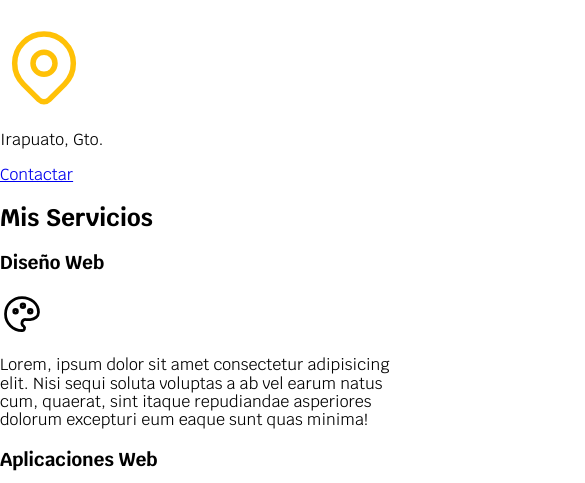
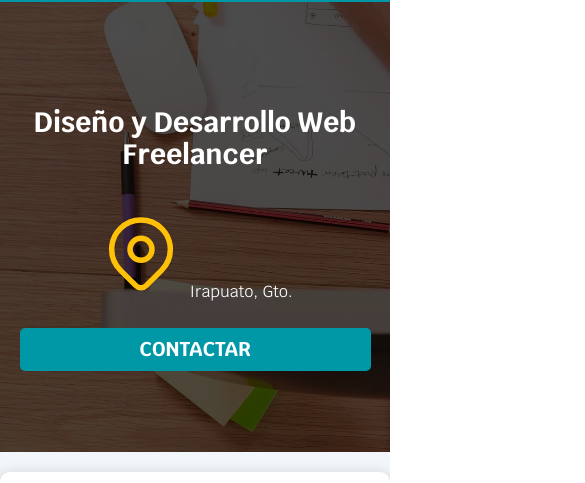
Before and after one commit to Efraska/sitio-freelancer, a plain HTML site: page index.html in a window 390 px wide. Shown: the part 265-748 px from the top of the page, 585 px wide, since content can reach past the window. Drawn offline with Linux system fonts and the light colour scheme.

Commit message:
Introduccion a Responsive Web Desing y Media Queries 35-44

```diff
--- a/css/styles.css
+++ b/css/styles.css
@@ -1,35 +1,97 @@
 :root {
   --blanco: #ffffff;
   --obscuro: #212121;
-    --primario: #FFC107;
-    --secundario: #0097A7;
+  --primario: #ffc107;
+  --secundario: #0097a7;
   --gris: #757575;
+  --grisClaro: #dfe9f3;
 }
-
+/* Globales */
 html {
   font-size: 62.5%;
+  box-sizing: border-box; /* Hack para Box Model*/
+}
+*,
+*:before,
+*:after {
+  box-sizing: inherit;
 }
 body {
   font-size: 16px; /* 1rem = 10px */
-    font-family: 'krub', sans-serif;
+  font-family: "krub", sans-serif;
+  background-image: linear-gradient(
+    to top,
+    var(--grisClaro) 0%,
+    var(--blanco) 100%
+  );
 }
-.titulo {
+
+.contenedor {
+  max-width: 120rem;
+  margin: 0 auto;
+}
+.boton {
+  background-color: var(--secundario);
+  color: var(--blanco);
+  padding: 1rem 3rem;
+  margin-top: 1rem;
+  font-size: 2rem;
+  text-decoration: none;
+  text-transform: uppercase;
+  font-weight: 700;
+  border-radius: 0.5rem;
+  width: 90%;
   text-align: center;
+}
+@media (min-width: 768px) {
+  .boton {
+    width: auto;
+  }
+}
+
+.sombra {
+  -webkit-box-shadow: 0px 5px 15px 0px rgba(112, 112, 112, 0.48);
+  -moz-box-shadow: 0px 5px 15px 0px rgba(112, 112, 112, 0.48);
+  box-shadow: 0px 5px 15px 0px rgba(112, 112, 112, 0.48);
+  background-color: var(--blanco);
+  padding: 2rem;
+  border-radius: 1rem;
+}
+
+/* Tipografia */
+h1 {
   font-size: 3.8rem;
 }
+h2 {
+  font-size: 2.8rem;
+}
+h3 {
+  font-size: 1.8rem;
+}
+h1,
+h2,
+h3 {
+  text-align: center;
+}
+
+/* Titulos */
 .titulo span {
   font-size: 2rem;
 }
-.contenedor {
-    width: 120rem;
-    margin: 0 auto;
-}
+
+/* Navegacion principal */
 .nav-bg {
   background-color: var(--secundario);
 }
 .navegacion-principal {
   display: flex;
+  flex-direction: column;
+}
+@media (min-width: 768px) {
+  .navegacion-principal {
+    flex-direction: row;
     justify-content: space-between;
+  }
 }
 .navegacion-principal a {
   padding: 1rem;
@@ -42,3 +104,34 @@
   background-color: var(--primario);
   color: var(--obscuro);
 }
+
+/* Hero */
+.hero {
+  background-image: url(../img/hero.jpg);
+  background-repeat: no-repeat;
+  background-size: cover;
+  height: 450px;
+  position: relative;
+  margin-bottom: 2rem;
+}
+.contenido-hero {
+  position: absolute;
+  background-color: rgba(0, 0, 0, 0.7); /*Sintaxis anterior*/
+  background-color: rgb(0 0 0 / 70%);
+  width: 100%;
+  height: 100%;
+
+  display: flex;
+  flex-direction: column;
+  align-items: center;
+  justify-content: center;
+}
+.contenido-hero h2,
+.contenido-hero p {
+  color: var(--blanco);
+}
+
+.contenido-hero .ubicacion {
+  display: flex;
+  align-items: flex-end;
+}
--- a/index.html
+++ b/index.html
@@ -5,8 +5,8 @@
     <meta name="viewport" content="width=device-width, initial-scale=1.0" />
     <link rel="preconnect" href="https://fonts.googleapis.com" />
     <link rel="preconnect" href="https://fonts.gstatic.com" crossorigin />
-    <link rel="preload" href="css/normalize.css">
-    <link rel="stylesheet" href="css/normalize.css">
+    <link rel="preload" href="css/normalize.css" />
+    <link rel="stylesheet" href="css/normalize.css" />
     <link
       href="https://fonts.googleapis.com/css2?family=Krub:ital,wght@0,200;0,300;0,400;0,500;0,600;0,700;1,200;1,300;1,400;1,500;1,600;1,700&display=swap"
       rel="stylesheet"
@@ -28,9 +28,11 @@
         <a href="#">Contacto</a>
       </nav>
     </div>
-    <section>
-      <h2 class="titulo">Diseño y Desarrollo Web Freelancer</h2>
-
+    <section class="hero">
+      <div class="contenido-hero">
+        <h2>Diseño y Desarrollo Web Freelancer</h2>
+        <div class="ubicacion">
+          <p>
             <svg
               xmlns="http://www.w3.org/2000/svg"
               class="icon icon-tabler icon-tabler-map-pin"
@@ -49,13 +51,14 @@
                 d="M17.657 16.657l-4.243 4.243a2 2 0 0 1 -2.827 0l-4.244 -4.243a8 8 0 1 1 11.314 0z"
               />
             </svg>
-
-      <p>Irapuato, Gto.</p>
-
-      <a href="#">Contactar</a>
+            Irapuato, Gto.
+          </p>
+        </div>
+        <a class="boton" href="#">Contactar</a>
+      </div>
     </section>
 
-    <main>
+    <main class="contenedor sombra">
       <h2>Mis Servicios</h2>
       <section>
         <h3>Diseño Web</h3>
```
Lines whose indentation alone changed are shown as unchanged.
